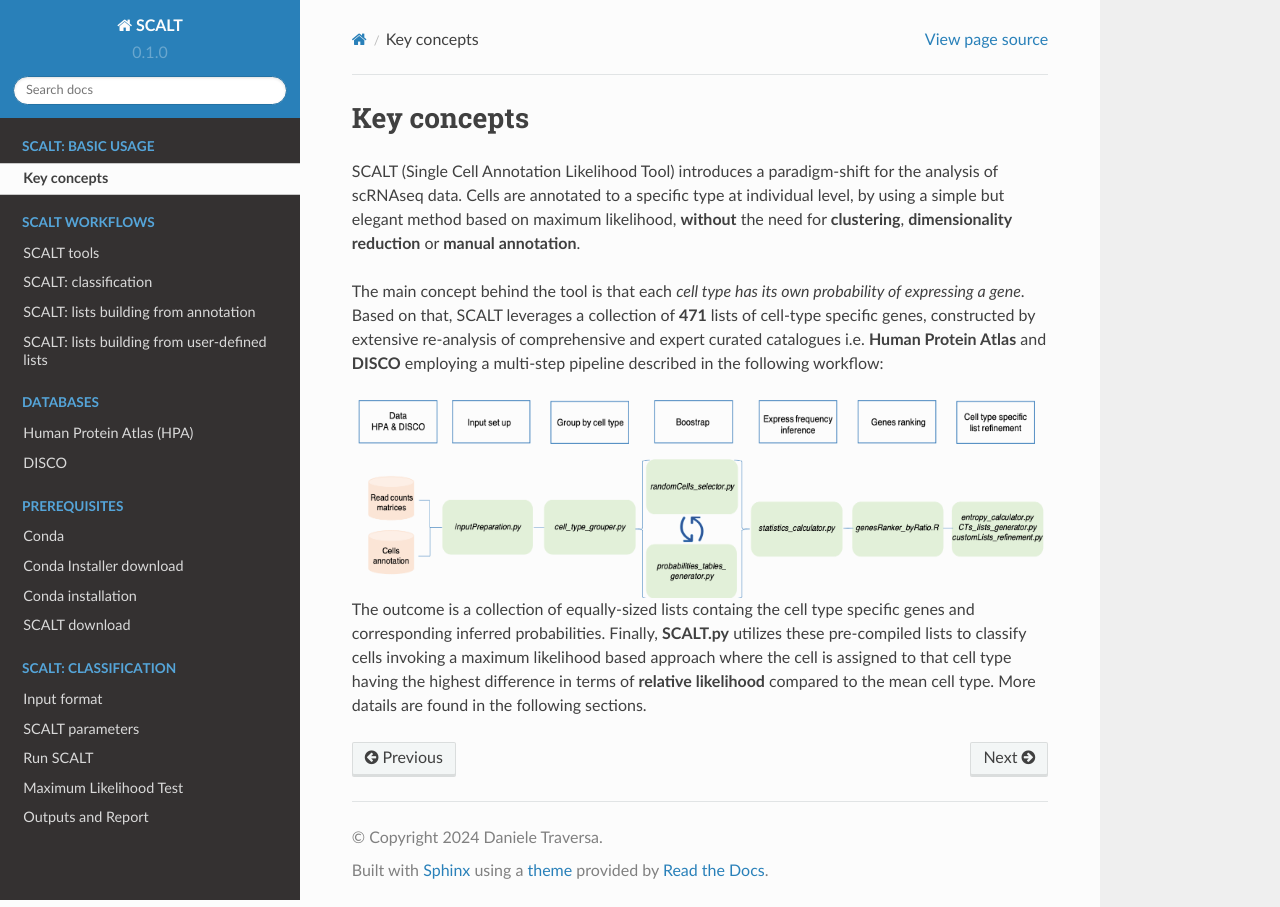
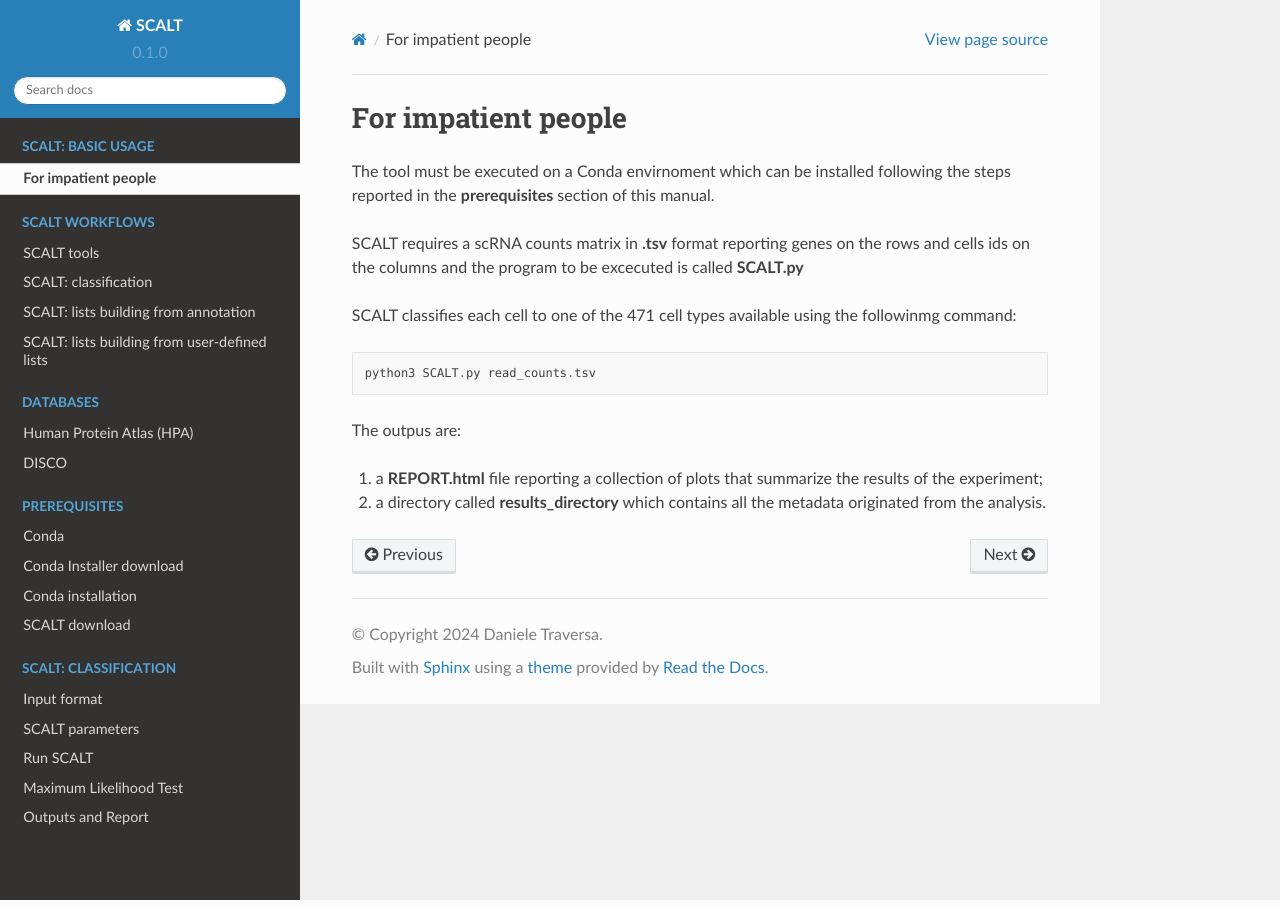
Before and after one commit to danitrave/CapitalCitiesGame, a Sphinx documentation site: the page built from docs/source/intro.rst, in a window 1280 px wide. Built offline with Sphinx 7.4.7 and the Read the Docs theme 2.0.0, drawn with Linux system fonts in a browser that asks for light colours.

Commit message:
Update intro.rst

```diff
--- a/docs/source/intro.rst
+++ b/docs/source/intro.rst
@@ -1,15 +1,17 @@
-Key concepts
-============
+For impatient people
+====================
 
-SCALT (Single Cell Annotation Likelihood Tool) introduces a paradigm-shift for the analysis of scRNAseq data. Cells are annotated to a specific type at individual level, by using a simple but elegant method based on maximum likelihood, **without** the need for **clustering**, **dimensionality reduction** or **manual annotation**.
+The tool must be executed on a Conda envirnoment which can be installed following the steps reported in the **prerequisites** section of this manual.
 
-The main concept behind the tool is that each *cell type has its own probability of expressing a gene*.
-Based on that, SCALT leverages a collection of **471** lists of cell-type specific genes, constructed by extensive re-analysis of comprehensive and expert curated catalogues i.e. **Human Protein Atlas** and **DISCO** employing a multi-step pipeline described in the following workflow:
+SCALT requires a scRNA counts matrix in **.tsv** format reporting genes on the rows and cells ids on the columns and the program to be excecuted is called **SCALT.py**
 
-.. figure:: pictures/scalt_cts_workflow.png
-   :align: center
-   :scale: 40%
+SCALT classifies each cell to one of the 471 cell types available using the followinmg command:
 
-The outcome is a collection of equally-sized lists containg the cell type specific genes and corresponding inferred probabilities.
-Finally, **SCALT.py** utilizes these pre-compiled lists to classify cells invoking a maximum likelihood based approach where the cell is assigned to that cell type having the highest difference in terms of **relative likelihood** compared to the mean cell type.
-More datails are found in the following sections.
+::
+
+   python3 SCALT.py read_counts.tsv
+
+The outpus are:
+
+1. a **REPORT.html** file reporting a collection of plots that summarize the results of the experiment;
+2. a directory called **results_directory** which contains all the metadata originated from the analysis.
```
